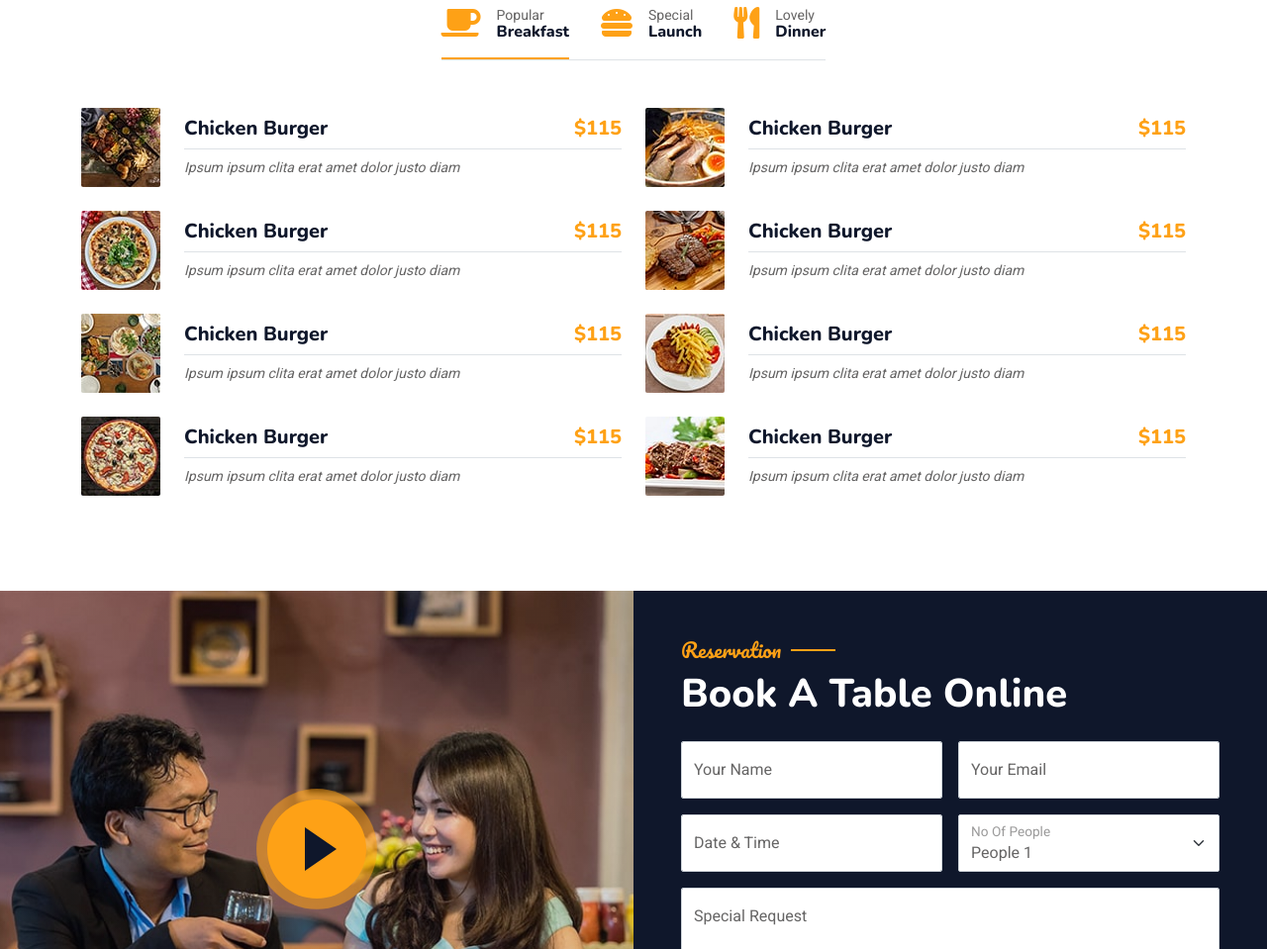
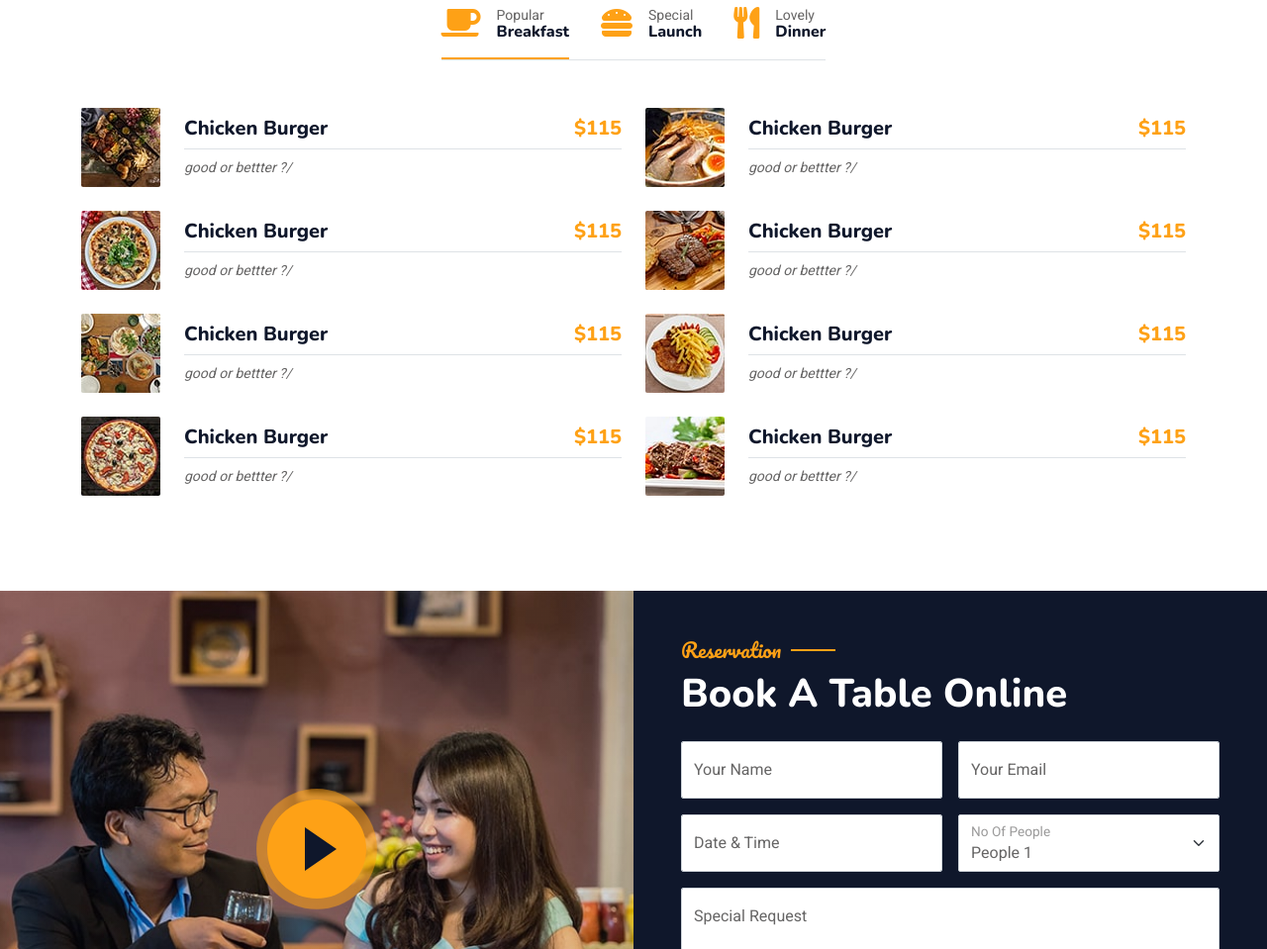
Before and after one commit to Sattu777-prog/web, a plain HTML site: page index.html in a window 1280 px wide. Shown: the part 1977-2936 px from the top of the page at 99% size. Drawn offline with nearby package versions, Linux system fonts and the light colour scheme; animation ran at ten frames a second.

Commit message:
initial commit

```diff
--- a/index.html
+++ b/index.html
@@ -238,7 +238,7 @@
                                                 <span>Chicken Burger</span>
                                                 <span class="text-primary">$115</span>
                                             </h5>
-                                            <small class="fst-italic">Ipsum ipsum clita erat amet dolor justo diam</small>
+                                            <small class="fst-italic">good or bettter ?/</small>
                                         </div>
                                     </div>
                                 </div>
@@ -250,7 +250,7 @@
                                                 <span>Chicken Burger</span>
                                                 <span class="text-primary">$115</span>
                                             </h5>
-                                            <small class="fst-italic">Ipsum ipsum clita erat amet dolor justo diam</small>
+                                            <small class="fst-italic">good or bettter ?/</small>
                                         </div>
                                     </div>
                                 </div>
@@ -262,7 +262,7 @@
                                                 <span>Chicken Burger</span>
                                                 <span class="text-primary">$115</span>
                                             </h5>
-                                            <small class="fst-italic">Ipsum ipsum clita erat amet dolor justo diam</small>
+                                            <small class="fst-italic">good or bettter ?/</small>
                                         </div>
                                     </div>
                                 </div>
@@ -274,7 +274,7 @@
                                                 <span>Chicken Burger</span>
                                                 <span class="text-primary">$115</span>
                                             </h5>
-                                            <small class="fst-italic">Ipsum ipsum clita erat amet dolor justo diam</small>
+                                            <small class="fst-italic">good or bettter ?/</small>
                                         </div>
                                     </div>
                                 </div>
@@ -286,7 +286,7 @@
                                                 <span>Chicken Burger</span>
                                                 <span class="text-primary">$115</span>
                                             </h5>
-                                            <small class="fst-italic">Ipsum ipsum clita erat amet dolor justo diam</small>
+                                            <small class="fst-italic">good or bettter ?/</small>
                                         </div>
                                     </div>
                                 </div>
@@ -298,7 +298,7 @@
                                                 <span>Chicken Burger</span>
                                                 <span class="text-primary">$115</span>
                                             </h5>
-                                            <small class="fst-italic">Ipsum ipsum clita erat amet dolor justo diam</small>
+                                            <small class="fst-italic">good or bettter ?/</small>
                                         </div>
                                     </div>
                                 </div>
@@ -310,7 +310,7 @@
                                                 <span>Chicken Burger</span>
                                                 <span class="text-primary">$115</span>
                                             </h5>
-                                            <small class="fst-italic">Ipsum ipsum clita erat amet dolor justo diam</small>
+                                            <small class="fst-italic">good or bettter ?/</small>
                                         </div>
                                     </div>
                                 </div>
@@ -322,7 +322,7 @@
                                                 <span>Chicken Burger</span>
                                                 <span class="text-primary">$115</span>
                                             </h5>
-                                            <small class="fst-italic">Ipsum ipsum clita erat amet dolor justo diam</small>
+                                            <small class="fst-italic">good or bettter ?/</small>
                                         </div>
                                     </div>
                                 </div>
@@ -338,7 +338,7 @@
                                                 <span>Chicken Burger</span>
                                                 <span class="text-primary">$115</span>
                                             </h5>
-                                            <small class="fst-italic">Ipsum ipsum clita erat amet dolor justo diam</small>
+                                            <small class="fst-italic">good or bettter ?/</small>
                                         </div>
                                     </div>
                                 </div>
@@ -350,7 +350,7 @@
                                                 <span>Chicken Burger</span>
                                                 <span class="text-primary">$115</span>
                                             </h5>
-                                            <small class="fst-italic">Ipsum ipsum clita erat amet dolor justo diam</small>
+                                            <small class="fst-italic">good or bettter ?/</small>
                                         </div>
                                     </div>
                                 </div>
@@ -362,7 +362,7 @@
                                                 <span>Chicken Burger</span>
                                                 <span class="text-primary">$115</span>
                                             </h5>
-                                            <small class="fst-italic">Ipsum ipsum clita erat amet dolor justo diam</small>
+                                            <small class="fst-italic">good or bettter ?/</small>
                                         </div>
                                     </div>
                                 </div>
@@ -374,7 +374,7 @@
                                                 <span>Chicken Burger</span>
                                                 <span class="text-primary">$115</span>
                                             </h5>
-                                            <small class="fst-italic">Ipsum ipsum clita erat amet dolor justo diam</small>
+                                            <small class="fst-italic">good or bettter ?/</small>
                                         </div>
                                     </div>
                                 </div>
@@ -386,7 +386,7 @@
                                                 <span>Chicken Burger</span>
                                                 <span class="text-primary">$115</span>
                                             </h5>
-                                            <small class="fst-italic">Ipsum ipsum clita erat amet dolor justo diam</small>
+                                            <small class="fst-italic">good or bettter ?/</small>
                                         </div>
                                     </div>
                                 </div>
@@ -398,7 +398,7 @@
                                                 <span>Chicken Burger</span>
                                                 <span class="text-primary">$115</span>
                                             </h5>
-                                            <small class="fst-italic">Ipsum ipsum clita erat amet dolor justo diam</small>
+                                            <small class="fst-italic">good or bettter ?/</small>
                                         </div>
                                     </div>
                                 </div>
@@ -410,7 +410,7 @@
                                                 <span>Chicken Burger</span>
                                                 <span class="text-primary">$115</span>
                                             </h5>
-                                            <small class="fst-italic">Ipsum ipsum clita erat amet dolor justo diam</small>
+                                            <small class="fst-italic">good or bettter ?/</small>
                                         </div>
                                     </div>
                                 </div>
@@ -422,7 +422,7 @@
                                                 <span>Chicken Burger</span>
                                                 <span class="text-primary">$115</span>
                                             </h5>
-                                            <small class="fst-italic">Ipsum ipsum clita erat amet dolor justo diam</small>
+                                            <small class="fst-italic">good or bettter ?/</small>
                                         </div>
                                     </div>
                                 </div>
@@ -438,7 +438,7 @@
                                                 <span>Chicken Burger</span>
                                                 <span class="text-primary">$115</span>
                                             </h5>
-                                            <small class="fst-italic">Ipsum ipsum clita erat amet dolor justo diam</small>
+                                            <small class="fst-italic">good or bettter ?/</small>
                                         </div>
                                     </div>
                                 </div>
@@ -450,7 +450,7 @@
                                                 <span>Chicken Burger</span>
                                                 <span class="text-primary">$115</span>
                                             </h5>
-                                            <small class="fst-italic">Ipsum ipsum clita erat amet dolor justo diam</small>
+                                            <small class="fst-italic">good or bettter ?/</small>
                                         </div>
                                     </div>
                                 </div>
@@ -462,7 +462,7 @@
                                                 <span>Chicken Burger</span>
                                                 <span class="text-primary">$115</span>
                                             </h5>
-                                            <small class="fst-italic">Ipsum ipsum clita erat amet dolor justo diam</small>
+                                            <small class="fst-italic">good or bettter ?/</small>
                                         </div>
                                     </div>
                                 </div>
@@ -474,7 +474,7 @@
                                                 <span>Chicken Burger</span>
                                                 <span class="text-primary">$115</span>
                                             </h5>
-                                            <small class="fst-italic">Ipsum ipsum clita erat amet dolor justo diam</small>
+                                            <small class="fst-italic">good or bettter ?/</small>
                                         </div>
                                     </div>
                                 </div>
@@ -486,7 +486,7 @@
                                                 <span>Chicken Burger</span>
                                                 <span class="text-primary">$115</span>
                                             </h5>
-                                            <small class="fst-italic">Ipsum ipsum clita erat amet dolor justo diam</small>
+                                            <small class="fst-italic">good or bettter ?/</small>
                                         </div>
                                     </div>
                                 </div>
@@ -498,7 +498,7 @@
                                                 <span>Chicken Burger</span>
                                                 <span class="text-primary">$115</span>
                                             </h5>
-                                            <small class="fst-italic">Ipsum ipsum clita erat amet dolor justo diam</small>
+                                            <small class="fst-italic">good or bettter ?/</small>
                                         </div>
                                     </div>
                                 </div>
@@ -510,7 +510,7 @@
                                                 <span>Chicken Burger</span>
                                                 <span class="text-primary">$115</span>
                                             </h5>
-                                            <small class="fst-italic">Ipsum ipsum clita erat amet dolor justo diam</small>
+                                            <small class="fst-italic">good or bettter ?/</small>
                                         </div>
                                     </div>
                                 </div>
@@ -522,7 +522,7 @@
                                                 <span>Chicken Burger</span>
                                                 <span class="text-primary">$115</span>
                                             </h5>
-                                            <small class="fst-italic">Ipsum ipsum clita erat amet dolor justo diam</small>
+                                            <small class="fst-italic">good or bettter ?/</small>
                                         </div>
                                     </div>
                                 </div>
```
Also changed, not shown: menu.html (+24 -24 lines).
